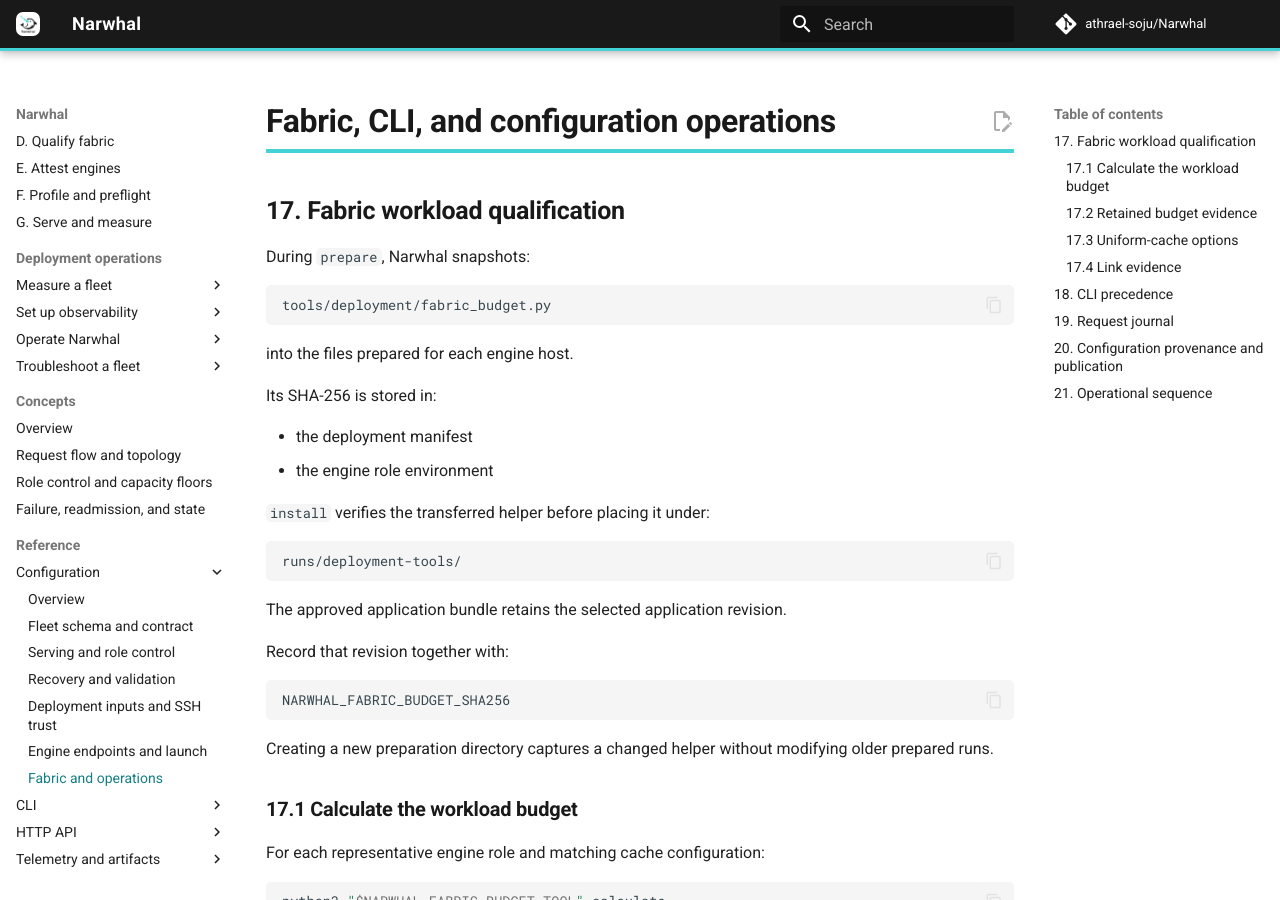
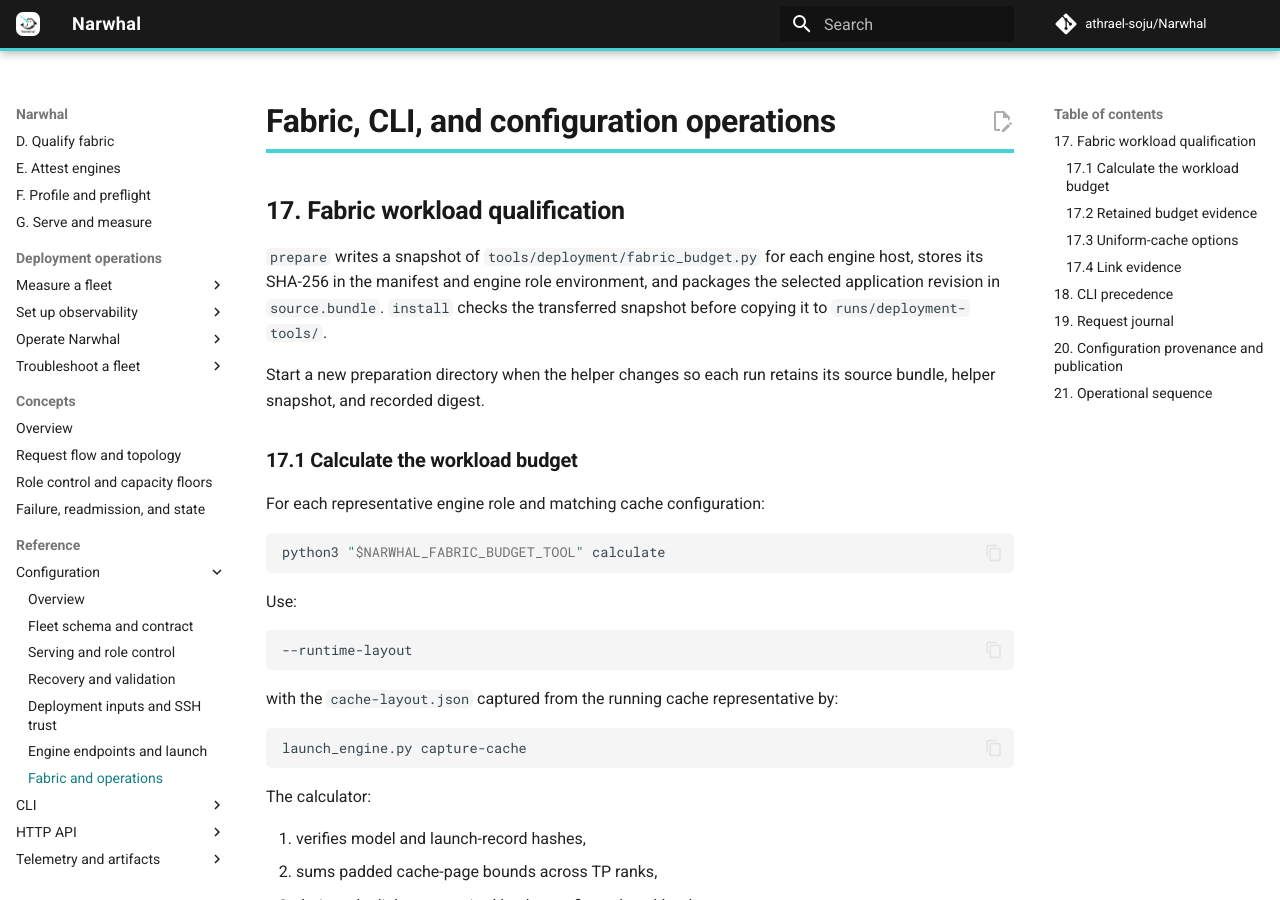
Before and after one commit to athrael-soju/Narwhal, an MkDocs documentation site: the page built from docs/configuration/06-Fabric-and-Operations.md, in a window 1280 px wide and 900 px high. Built offline with MkDocs 1.6.1 and Material for MkDocs 9.7.7, drawn with Linux system fonts in a browser that asks for light colours; comment, search, counter and statistics services are not loaded; some of the changed text lies outside the part shown.

Commit message:
docs(configuration): update fleet schema, recovery, deployment inputs, and engine launch documentation for clarity and accuracy

````diff
--- a/docs/configuration/06-Fabric-and-Operations.md
+++ b/docs/configuration/06-Fabric-and-Operations.md
@@ -2,34 +2,9 @@
 
 ## 17. Fabric workload qualification
 
-During `prepare`, Narwhal snapshots:
+`prepare` writes a snapshot of `tools/deployment/fabric_budget.py` for each engine host, stores its SHA-256 in the manifest and engine role environment, and packages the selected application revision in `source.bundle`. `install` checks the transferred snapshot before copying it to `runs/deployment-tools/`.
 
-```text
-tools/deployment/fabric_budget.py
-```
-
-into the files prepared for each engine host.
-
-Its SHA-256 is stored in:
-
-- the deployment manifest
-- the engine role environment
-
-`install` verifies the transferred helper before placing it under:
-
-```text
-runs/deployment-tools/
-```
-
-The approved application bundle retains the selected application revision.
-
-Record that revision together with:
-
-```text
-NARWHAL_FABRIC_BUDGET_SHA256
-```
-
-Creating a new preparation directory captures a changed helper without modifying older prepared runs.
+Start a new preparation directory when the helper changes so each run retains its source bundle, helper snapshot, and recorded digest.
 
 ### 17.1 Calculate the workload budget
 
@@ -103,9 +78,7 @@
 - application revision
 - launch-plan hash
 
-The serving capture records cache pages after model loading and memory profiling while the representative continues to HTTP startup.
-
-That loaded model and its cache geometry become the basis for later attestation and workload trials.
+After model loading and memory profiling, the representative captures its cache pages and continues to HTTP startup. Attestation and workload trials use that running model and its recorded cache geometry.
 
 ### 17.3 Uniform-cache options
 
````
Also changed, not shown: docs/configuration/01-Fleet-Schema.md (+2 -8 lines), docs/configuration/03-Recovery-and-Validation.md (+1 -3 lines), docs/configuration/04-Deployment-Inputs.md (+2 -10 lines), docs/configuration/05-Engine-Launch.md (+2 -2 lines).
